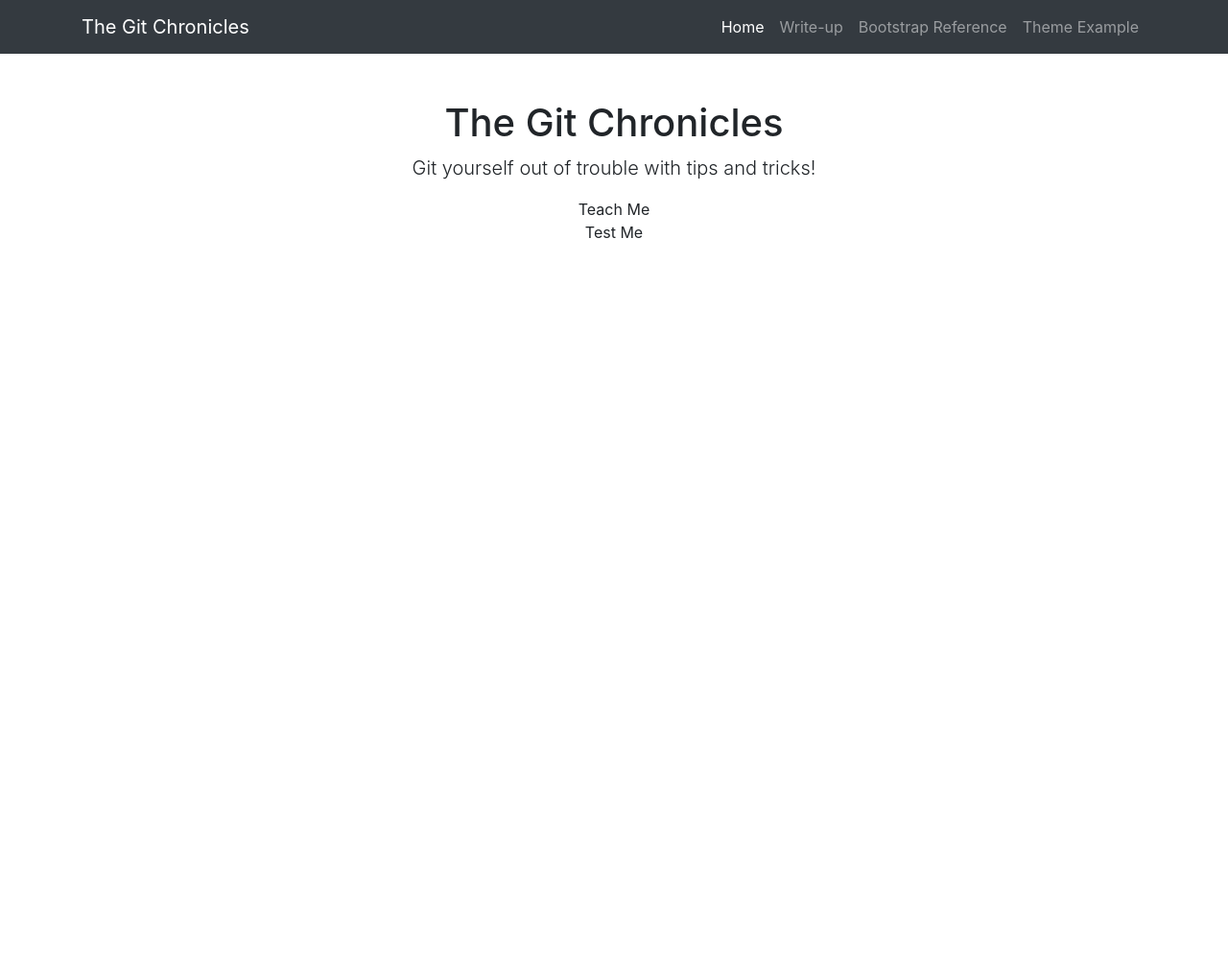
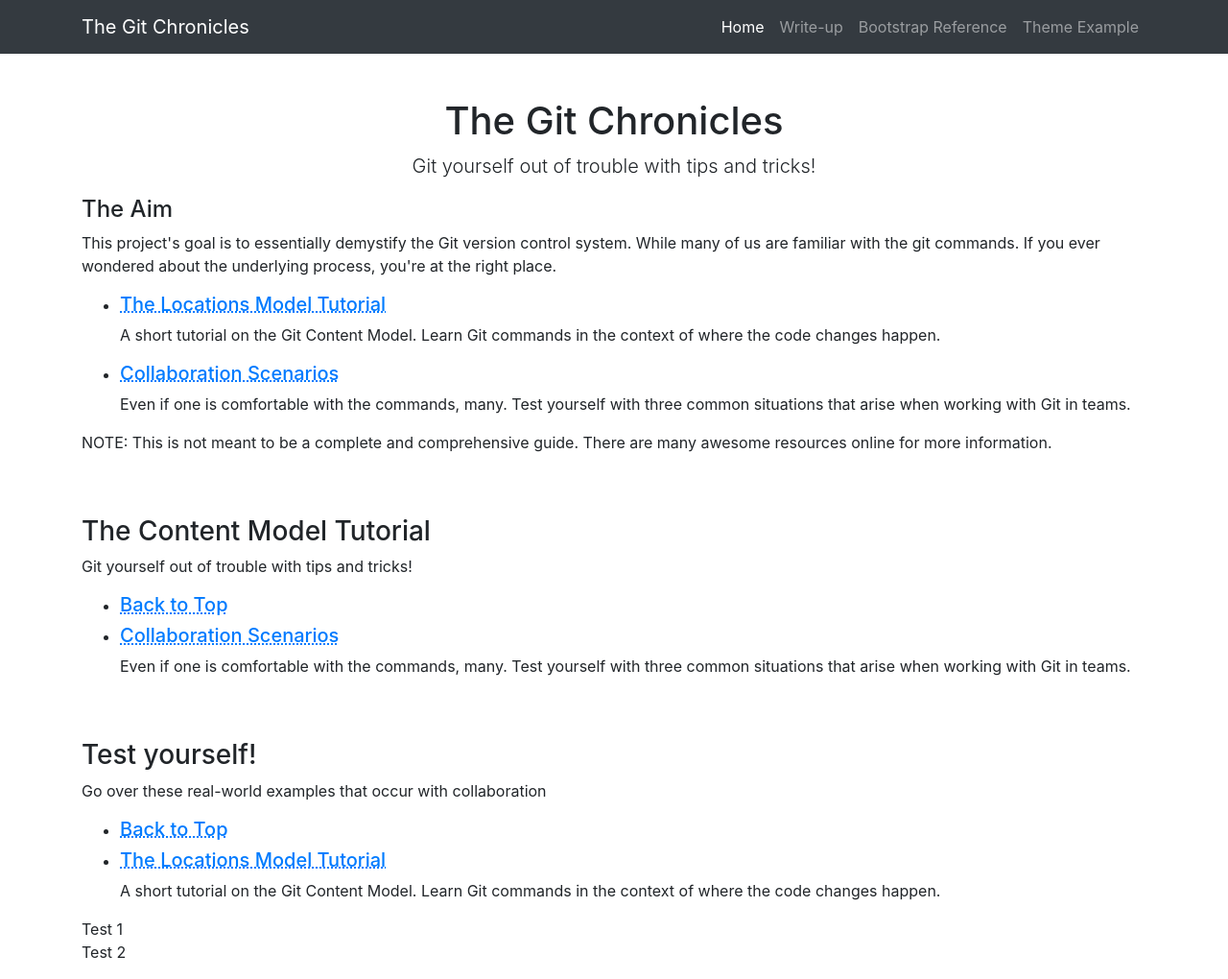
Before and after one commit to vaibhavi-r/go-git-it, a website: page index.html in a window 1280 px wide. Shown: the whole page at 96% size. Before the commit the page ends 800 px from the top, so only its background shows below. Drawn offline with Linux system fonts and the light colour scheme.

Commit message:
Added smooth scrolling and navigation links for sections

```diff
--- a/index.html
+++ b/index.html
@@ -56,27 +56,94 @@
 
     <!-- Page Content -->
     <div class="container">
-      <div class="row">
+      <div class="row" id="header-row">
         <div class="col-lg-12 text-center">
           <h1 class="mt-5">The Git Chronicles</h1>
           <p class="lead">Git yourself out of trouble with tips and tricks!</p>
+        </div>
+      </div> <!-- end of heading row-->
+
+      <div class="row" id="intro">
+        <div class="col-lg-12 text-left">
+
+          <h4>The Aim</h4>
+          <p>This project's goal is to essentially demystify the Git version control system. While many of us are familiar with the git commands. If you ever wondered about the underlying process, you're at the right place.
+          </p>
+
+          <ul >
+            <li>
+              <a href="#tutorial-row"><h5 class="dotty">The Locations Model Tutorial</h5></a>
+              <p>A short tutorial on the Git Content Model. Learn Git commands in the context of where the code changes happen.
+              </p>
+            </li>
+            <li>
+              <a href="#test-row"><h5 class="dotty">Collaboration Scenarios</h5></a>
+              <p>Even if one is comfortable with the commands, many. Test yourself with three common situations that arise when working with Git in teams.</p>
+            </li>
+          </ul>
+
+          <p>
+            NOTE: This is not meant to be a complete and comprehensive guide. There are many awesome resources online for more information.
+          </p>
+
+        </div>
+      </div> <!-- end of intro row-->
+
+
+      <div class="row" id ="tutorial-row">
+        <div class="col-lg-12 text-left">
+          <h3 class="mt-5">The Content Model Tutorial</h3>
+          <p>Git yourself out of trouble with tips and tricks!</p>
+          <ul >
+            <li>
+              <a href="#header-row"><h5 class="dotty">Back to Top</h5></a>
+            </li>
+            <li>
+              <a href="#test-row"><h5 class="dotty">Collaboration Scenarios</h5></a>
+              <p>Even if one is comfortable with the commands, many. Test yourself with three common situations that arise when working with Git in teams.</p>
+            </li>
+          </ul>
+
+
+        </div>
+      </div> <!-- end of tutorial row div-->
+
+      <div class="row" id="test-row">
+        <div class="col-lg-12 text-left">
+          <h3 class="mt-5">Test yourself!</h3>
+          <p>Go over these real-world examples that occur with collaboration</p>
+          <ul >
+            <li>
+              <a href="#header-row"><h5 class="dotty">Back to Top</h5></a>
+            </li>
+            <li>
+              <a href="#tutorial-row"><h5 class="dotty">The Locations Model Tutorial</h5></a>
+              <p>A short tutorial on the Git Content Model. Learn Git commands in the context of where the code changes happen.
+              </p>
+            </li>
+          </ul>
+
 
           <ul class="list-unstyled">
-            <li>Teach Me</li>
-            <li>Test Me</li>
+            <li>Test 1</li>
+            <li>Test 2</li>
           </ul>
+
         </div>
-      </div>
+      </div> <!-- end of test row div-->
 
 
-    </div>
+
+    </div> <!-- end of container-->
 
     <!-- Bootstrap core JavaScript -->
     <script src="vendor/jquery/jquery.min.js"></script>
     <script src="vendor/bootstrap/js/bootstrap.bundle.min.js"></script>
 
-    <!-- Custom Team JavaScript -->
+    <!-- Custom Source JavaScript -->
+    <!-- <script src="https://ajax.googleapis.com/ajax/libs/jquery/3.3.1/jquery.min.js"></script> -->
     <script src="src/scripts/tutorial.js"></script>
+    <script src="src/scripts/smooth.js"></script>
 
   </body>
 
--- /dev/null
+++ b/src/scripts/smooth.js
@@ -0,0 +1,34 @@
+console.log("Welcome to Smooth Scrolling Script");
+
+$(document).ready(function(){
+  // Add smooth scrolling to all links
+
+// Select all links with hashes
+$('a[href*="#"]')
+  // Remove links that don't actually link to anything
+  .not('[href="#"]')
+  .not('[href="#0"]')
+  .on('click', function(event) {
+
+    // Make sure this.hash has a value before overriding default behavior
+    if (this.hash !== "") {
+      // Prevent default anchor click behavior
+      event.preventDefault();
+
+      // Store hash
+      var hash = this.hash;
+
+      // Using jQuery's animate() method to add smooth page scroll
+      // The optional number (800) specifies the number of milliseconds it takes to scroll to the specified area
+      $('html, body').animate({
+        scrollTop: $(hash).offset().top
+      }, 800, function(){
+
+        // Add hash (#) to URL when done scrolling (default click behavior)
+        window.location.hash = hash;
+      });
+    } // End if
+  });
+});
+
+console.log("End of Smooth Scrolling Script");
--- a/src/styles.css
+++ b/src/styles.css
@@ -1,8 +1,14 @@
-      body {
+html body {
     padding-top: 54px;
 }
+
 @media (min-width: 992px) {
     body {
          padding-top: 56px;
     }
 }
+
+.dotty{
+	text-decoration-style: dotted !important;
+	text-decoration-line: underline !important;
+}
```
Lines whose indentation alone changed are shown as unchanged.
